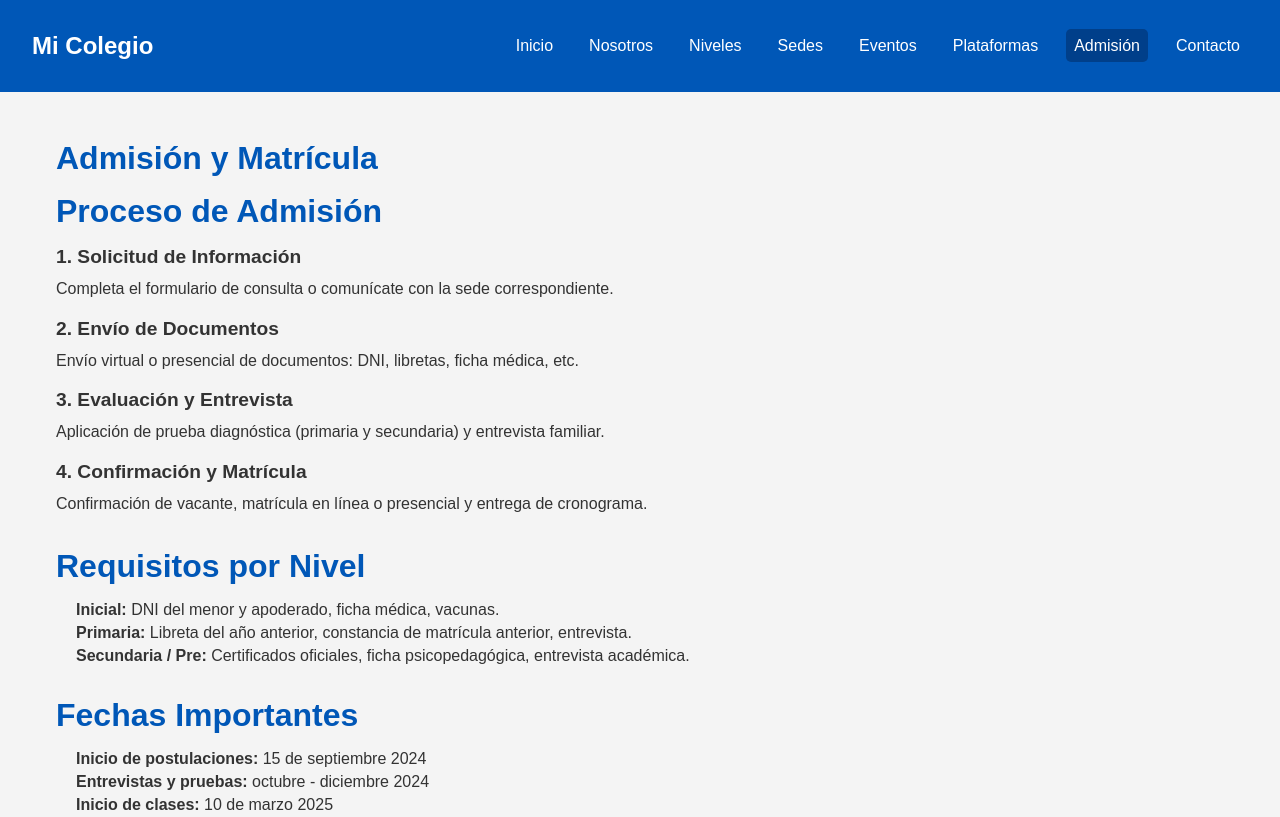
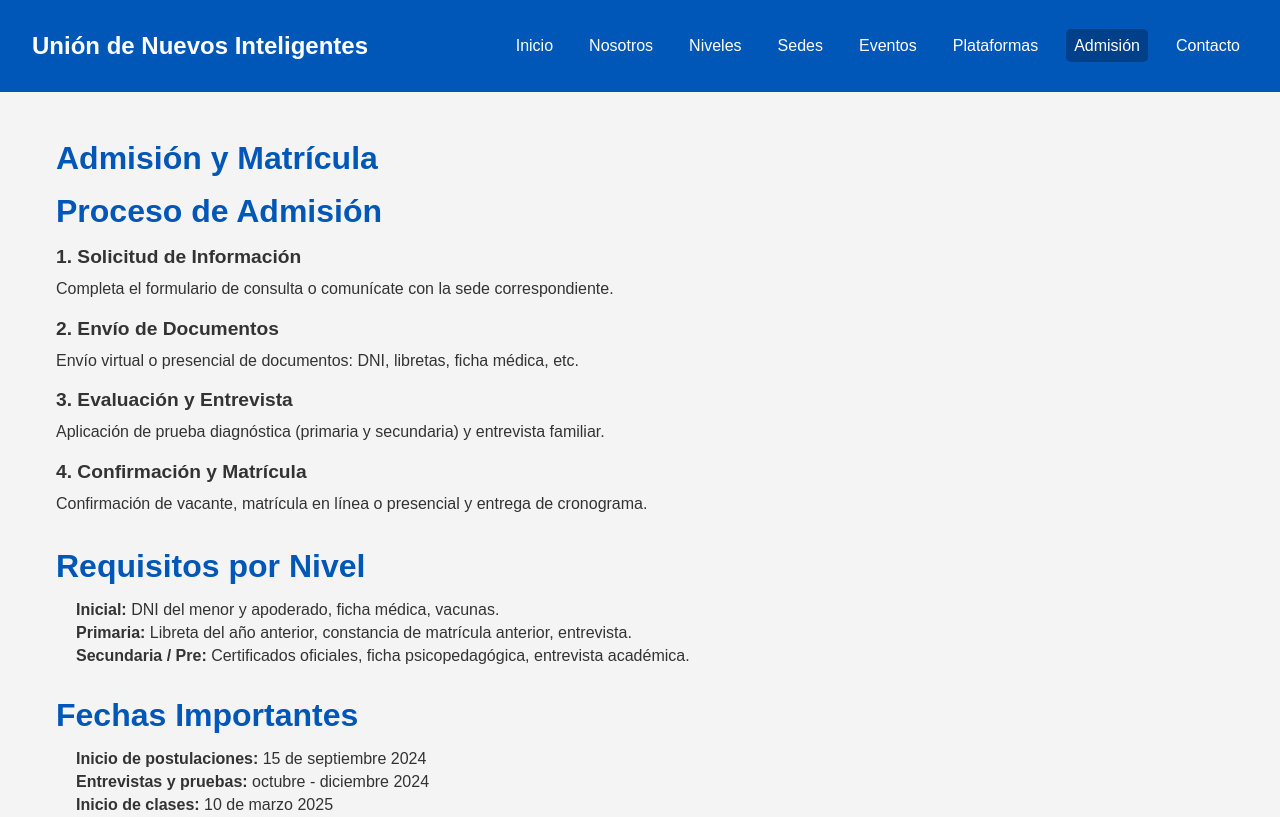
Before and after one commit to DanniHel/web-colegio-uni, a plain HTML site: page admision.html in a window 1280 px wide. Shown: the top 817 px of the page. Drawn offline with Linux system fonts and the light colour scheme.

Commit message:
Cambiando nombre del colegio

```diff
--- a/admision.html
+++ b/admision.html
@@ -10,7 +10,7 @@
   <body>
     <header>
       <nav class="navbar">
-        <h1>Mi Colegio</h1>
+        <h1>Unión de Nuevos Inteligentes</h1>
         <div class="menu-hamburguesa" onclick="toggleMenu()">
           <div></div>
           <div></div>
```
Also changed, not shown: comunidad.html (+1 -1 lines), contacto.html (+1 -1 lines), eventos.html (+1 -1 lines), index.html (+1 -1 lines), niveles.html (+1 -1 lines), nosotros.html (+1 -1 lines), plataformas.html (+1 -1 lines), sedes.html (+1 -1 lines).
